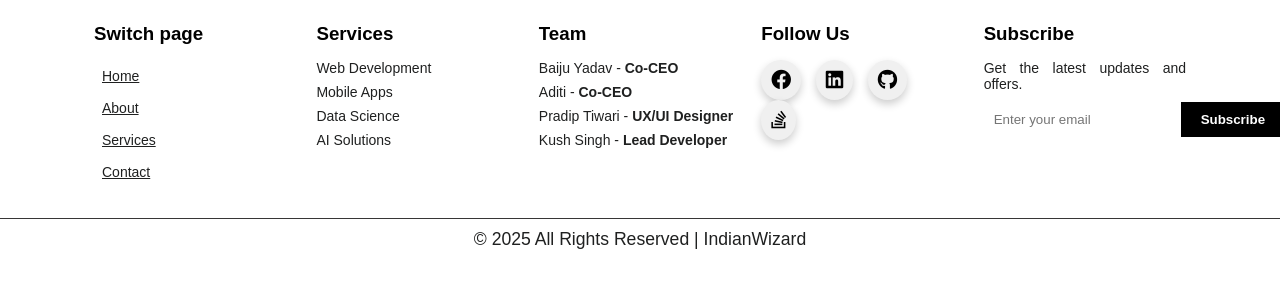
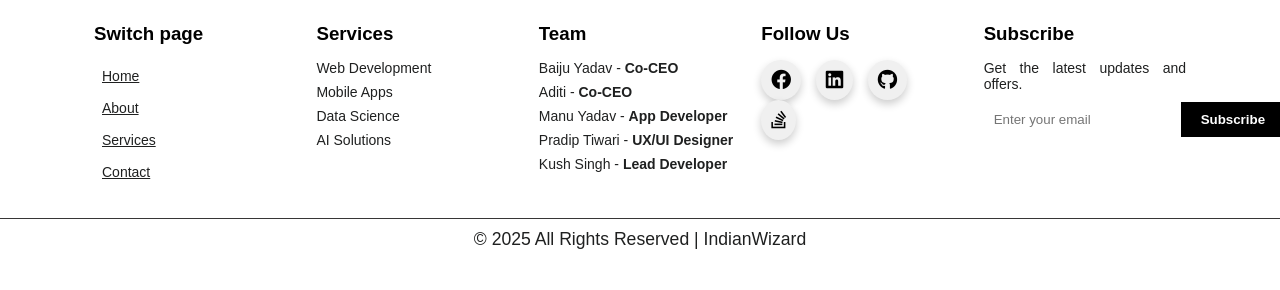
Before and after one commit to AditiSuchi/IndianWizard, a Flask app: page /about in a window 1280 px wide. Shown: the part 2721-3011 px from the top of the page. Run offline with Flask 3, Linux system fonts and the light colour scheme.

Commit message:
Update about.html

```diff
--- a/templates/about.html
+++ b/templates/about.html
@@ -206,6 +206,7 @@
                     <ul>
                         <li>Baiju Yadav - <strong>Co-CEO</strong></li>
                         <li>Aditi - <strong>Co-CEO</strong></li>
+                        <li>Manu Yadav - <strong>App Developer</strong></li>
                         <li>Pradip Tiwari - <strong>UX/UI Designer</strong> </li>
                         <li>Kush Singh - <strong>Lead Developer</strong></li>
                     </ul>
```
